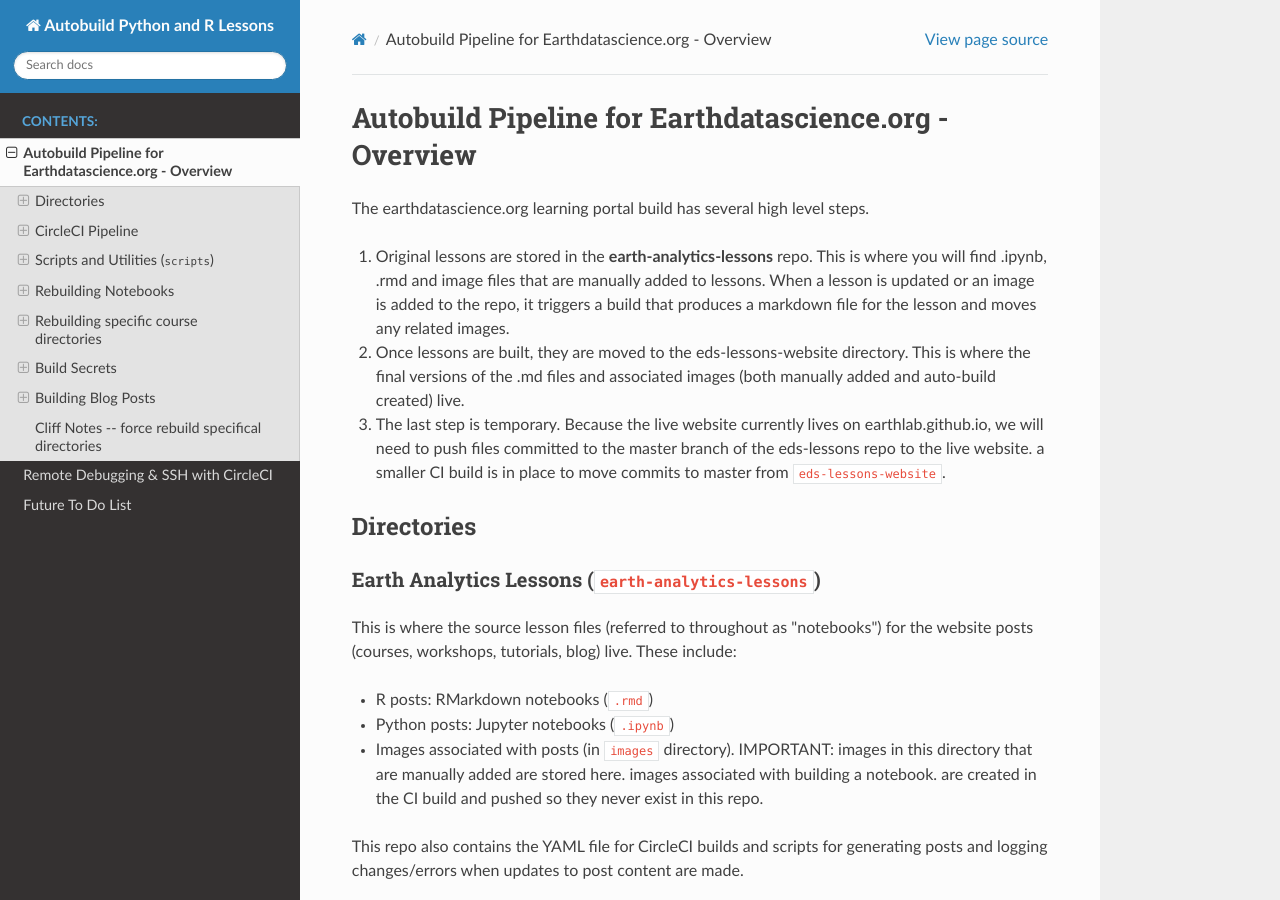
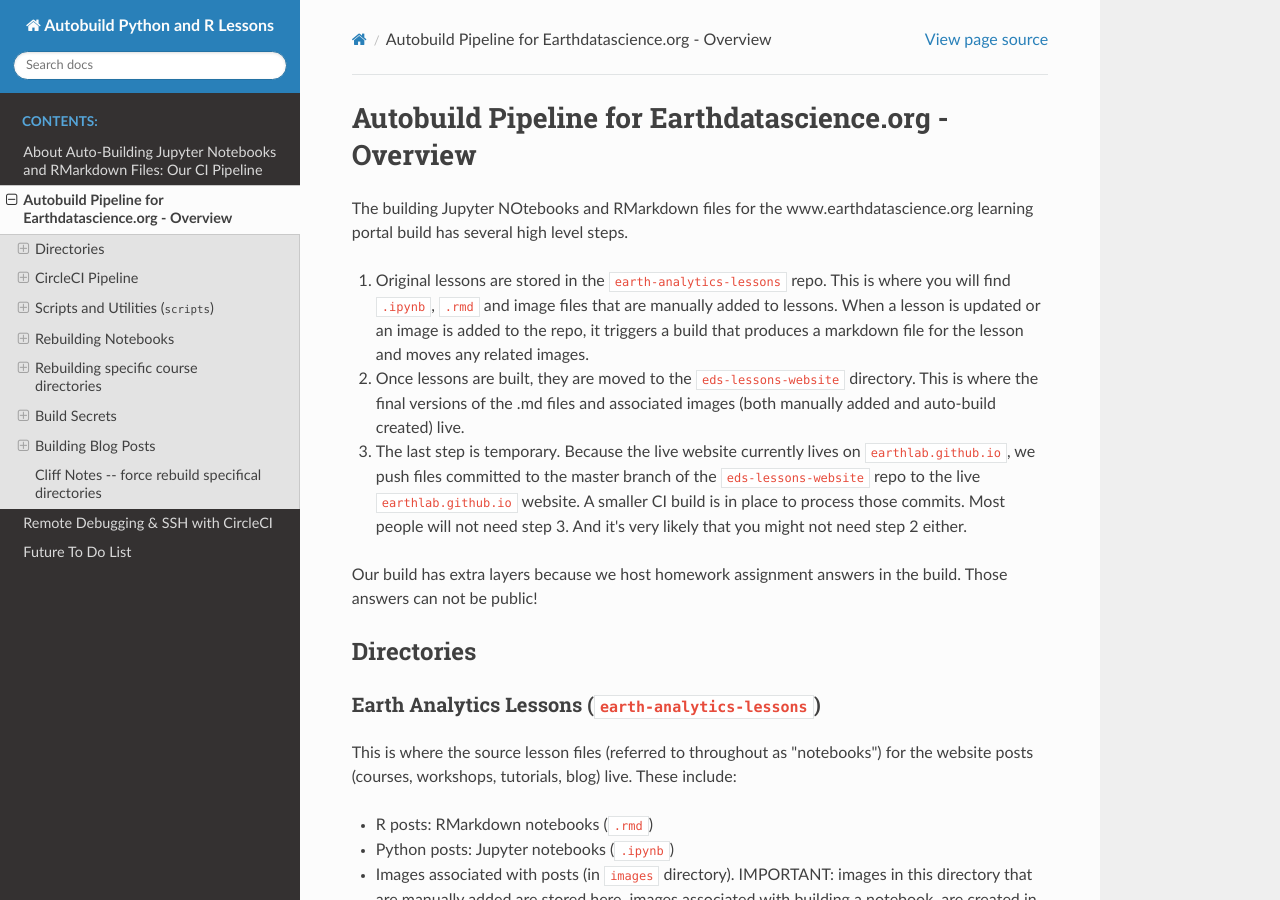
Before and after one commit to earthlab/build-jupyter-rmd-ci-demo, a Sphinx documentation site: the page built from docs/overview.md, in a window 1280 px wide and 900 px high. Built offline with Sphinx 7.4.7 and the Read the Docs theme 2.0.0, drawn with Linux system fonts in a browser that asks for light colours.

```diff
--- /dev/null
+++ b/docs/about.md
@@ -0,0 +1,24 @@
+# About Auto-Building Jupyter Notebooks and RMarkdown Files: Our CI Pipeline
+
+When we originally created earthdatascience.org, we never imagined that it would
+balloon into a resource being used by thousands of people around the world! Ok
+so maybe we did dream that would happen, but we never knew it would happen
+so quickly. As our lessons became more popular and our user base grew (we are
+now up to >56,000 unique users a month) we realized that maintaining this content
+was a challenge. We wanted an easier way to update lessons.
+
+Previously we had been updating this manually. This was fine when only one or
+two of our team was contributing. It became increasingly challenging when we wanted
+different people to help us update content.
+
+We built this pipeline to make it easier for anyone to contribute content to
+earthdatascience.org. Through this pipeline, anyone who has access to our private
+repo, can submit a new lesson to our website. This repo could easily be public if you
+don't need to hide homework answers! Rather than worrying about building the lessons,
+the user can submit a pr with a `Rmarkdown` or `Python` notebook. That file gets built,
+and images produced by the file are created and moved to our website repo.
+If the build fails, the user can identify why it failed and then submit a change.
+
+The build also includes a cron job that is set to run weekly. This is an ongoing
+test that the lessons build. We hope that other people find this build useful.
+It needs a lot of cleanup. As such, all contributions are welcome!
--- a/docs/overview.md
+++ b/docs/overview.md
@@ -1,10 +1,15 @@
 # Autobuild Pipeline for Earthdatascience.org - Overview
 
-The earthdatascience.org learning portal build has several high level steps.
+The building Jupyter NOtebooks and RMarkdown files for the www.earthdatascience.org
+learning portal build has several high level steps.
 
-1. Original lessons are stored in the **earth-analytics-lessons** repo. This is where you will find .ipynb, .rmd and image files that are manually added to lessons. When a lesson is updated or an image is added to the repo, it triggers a build that produces a markdown file for the lesson and moves any related images.
-2. Once lessons are built, they are moved to the eds-lessons-website directory. This is where the final versions of the .md files and associated images (both manually added and auto-build created) live.
-3. The last step is temporary. Because the live website currently lives on earthlab.github.io, we will need to push files committed to the master branch of the eds-lessons repo to the live website. a smaller CI build is in place to move commits to master from `eds-lessons-website`.
+1. Original lessons are stored in the `earth-analytics-lessons` repo. This is where you will find `.ipynb`, `.rmd` and image files that are manually added to lessons. When a lesson is updated or an image is added to the repo, it triggers a build that produces a markdown file for the lesson and moves any related images.
+2. Once lessons are built, they are moved to the `eds-lessons-website` directory. This is where the final versions of the .md files and associated images (both manually added and auto-build created) live.
+3. The last step is temporary. Because the live website currently lives on `earthlab.github.io`, we push files committed to the master branch of the `eds-lessons-website` repo to the live `earthlab.github.io` website. A smaller CI build is in place to process those commits. Most people will not need step 3.
+And it's very likely that you might not need step 2 either.
+
+Our build has extra layers because we host homework assignment answers in the build.
+Those answers can not be public!
 
 ## Directories
 
```
Also changed, not shown: docs/index.rst (+7 -1 lines).
